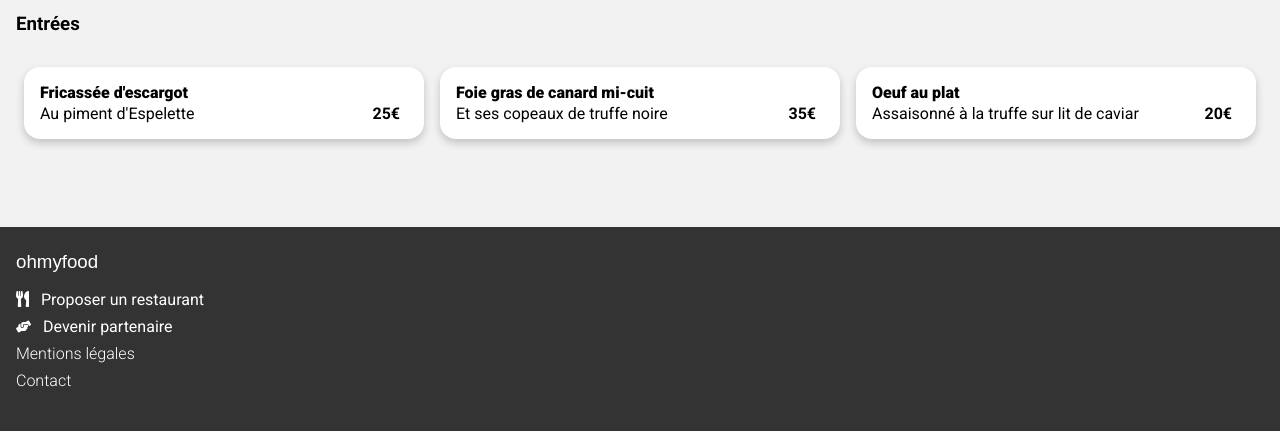
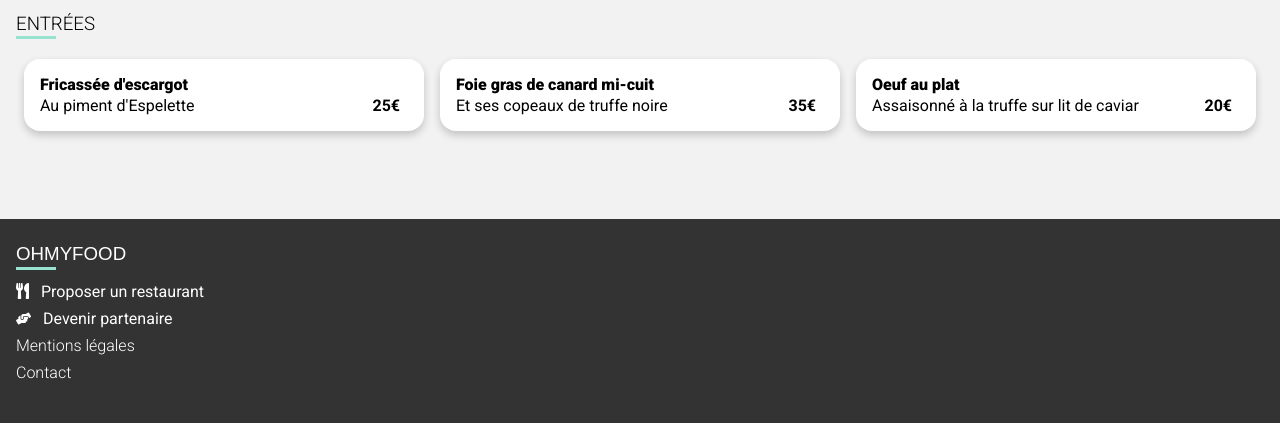
Before and after one commit to Allandrow/CyrilTiger_3_06042021, a website: page index_la_palette_du_gout.html in a window 1280 px wide. Shown: the part 407-838 px from the top of the page. Drawn offline with Linux system fonts and the light colour scheme; a web font is replaced by a local one.

Commit message:
layout title sub-menu

```diff
--- a/scss/base/_typography.scss
+++ b/scss/base/_typography.scss
@@ -10,3 +10,19 @@ h2 {
   @extend %title;
   font-size: 1.75rem;
 }
+
+.menu h3 {
+  text-transform: uppercase;
+  font-weight: 300;
+  position: relative;
+
+  &::after {
+    content: '';
+    position: absolute;
+    bottom: -0.25rem;
+    left: 0;
+    width: 40px;
+    height: 3px;
+    background-color: $tertiary-color;
+  }
+}
--- a/scss/layout/_menu.scss
+++ b/scss/layout/_menu.scss
@@ -20,6 +20,10 @@
     z-index: 2;
   }
 
+  .card-group {
+    margin-top: 1.5rem;
+  }
+
   &__title {
     h2 {
       display: flex;
```
Also changed, not shown: dist/css/style.css, dist/css/style_menu.css, 2 other files.
